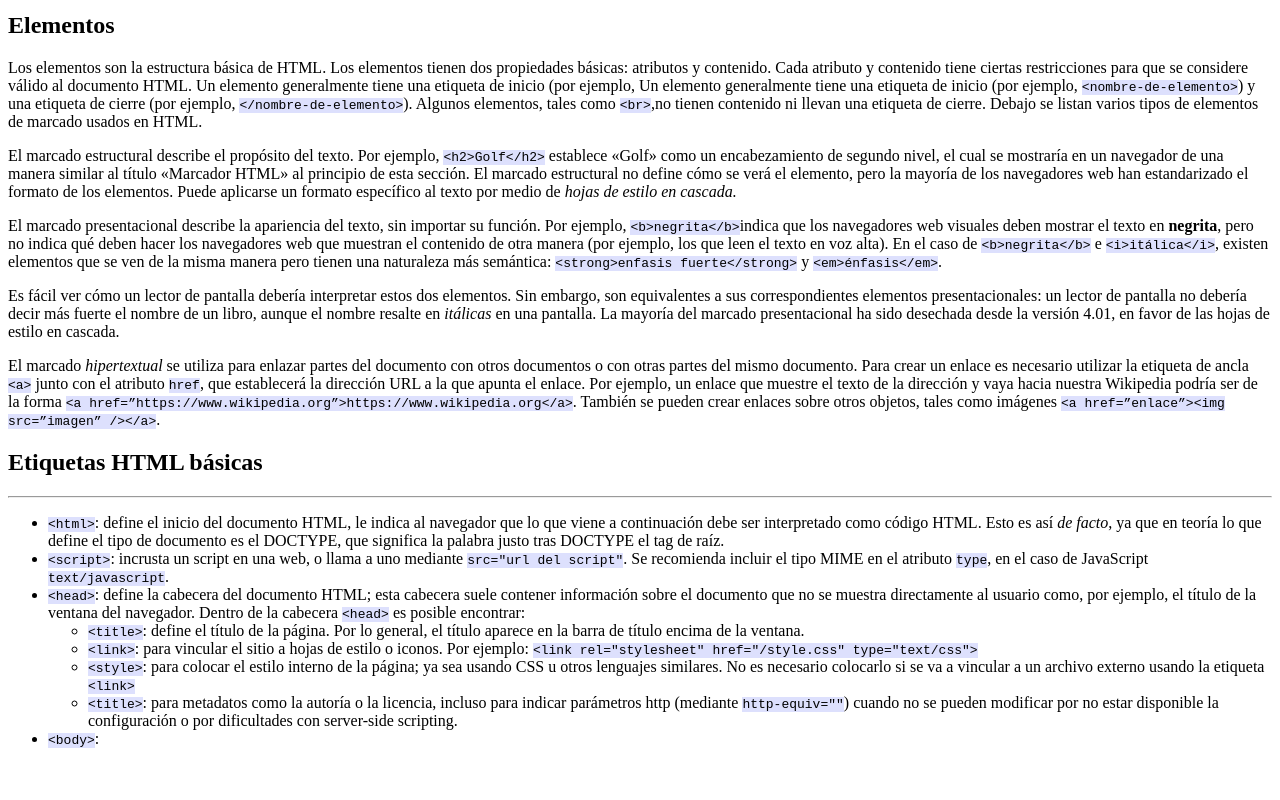
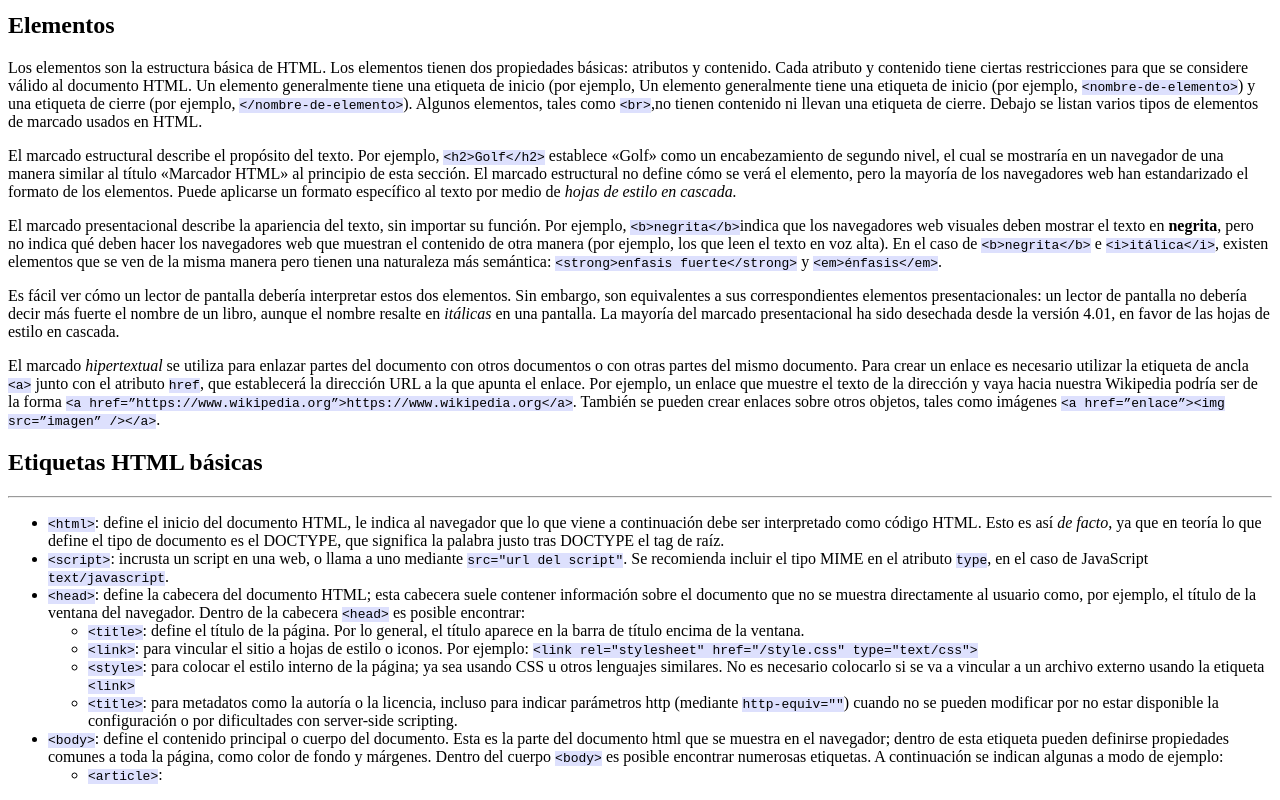
Before and after one commit to jalfonsoms/Ejercicio1, a plain HTML site: page index.html in a window 1280 px wide. Shown: the part 621-1421 px from the top of the page. Before the commit the page ends 1385 px from the top, so only its background shows below. Drawn offline with Linux system fonts and the light colour scheme.

Commit message:
Se agregó el body

```diff
--- a/index.html
+++ b/index.html
@@ -41,7 +41,12 @@
                 <li><code>&lt;title&gt;</code>:  para metadatos como la autoría o la licencia, incluso para indicar parámetros http (mediante <code>http-equiv=""</code>)  cuando no se pueden modificar por no estar disponible la configuración o por dificultades con server-side scripting.</li>
             </ul>
         </li>
-        <li><code>&lt;body&gt;</code>: </li>
+        <li>
+            <code>&lt;body&gt;</code>:  define el contenido principal o cuerpo del documento. Esta es la parte del documento html que se muestra en el navegador; dentro de esta etiqueta pueden definirse propiedades comunes a toda la página, como color de fondo y márgenes. Dentro del cuerpo <code>&lt;body&gt;</code> es posible encontrar numerosas etiquetas. A continuación se indican algunas a modo de ejemplo:
+            <ul>
+                <li><code>&lt;article&gt;</code>:</li>
+            </ul>
+        </li>
     </ul>
 </body>
 </html>
```
